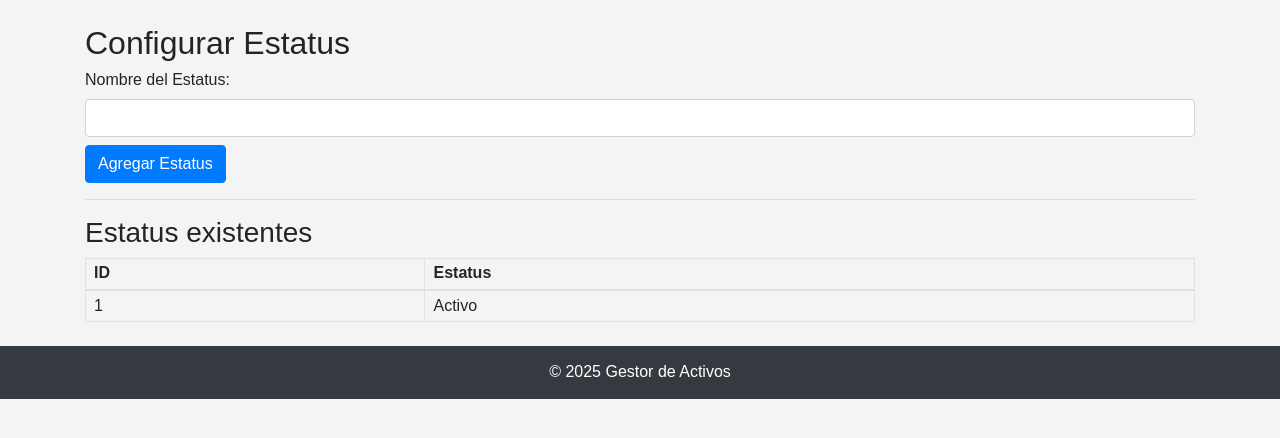
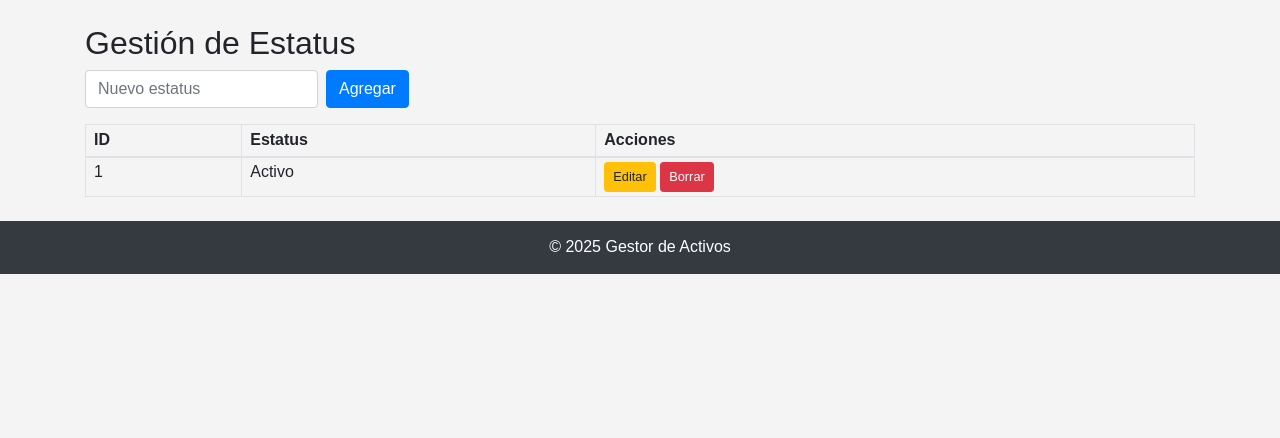
Before and after one commit to fpuentem1/gestor_activos, a Flask app: page /config/statuses in a window 1280 px wide. Shown: the part 53-491 px from the top of the page. Run offline with Flask 3, Linux system fonts and the light colour scheme; the visitor is signed in with stand-in values (Sample User, id 1); data comes from the database, SQL or seed files in the repository; data that the repository does not hold is empty; some libraries are stand-ins or nearby versions.

Commit message:
Arreglo: botones Editar/Borrar en gestión de catálogos

```diff
--- a/templates/config_statuses.html
+++ b/templates/config_statuses.html
@@ -1,28 +1,27 @@
 {% extends "base.html" %}
-{% block title %}Configuración - Estatus{% endblock %}
+{% block title %}Gestión de Estatus{% endblock %}
 {% block content %}
-<h2>Configurar Estatus</h2>
-<form method="POST" action="{{ url_for('config_statuses') }}">
-    <div class="form-group">
-        <label for="name">Nombre del Estatus:</label>
-        <input type="text" class="form-control" name="name" id="name" required>
-    </div>
-    <button type="submit" class="btn btn-primary">Agregar Estatus</button>
+  <h2>Gestión de Estatus</h2>
+  <form method="POST" class="form-inline mb-3">
+    <input type="text" name="name" class="form-control mr-2" placeholder="Nuevo estatus" required>
+    <button type="submit" class="btn btn-primary">Agregar</button>
   </form>
-<hr>
-<h3>Estatus existentes</h3>
+
   <table class="table table-bordered">
     <thead>
-        <tr>
-            <th>ID</th>
-            <th>Estatus</th>
-        </tr>
+      <tr><th>ID</th><th>Estatus</th><th>Acciones</th></tr>
     </thead>
     <tbody>
-        {% for status in statuses %}
+      {% for st in statuses %}
       <tr>
-                <td>{{ status['id'] }}</td>
-                <td>{{ status['name'] }}</td>
+        <td>{{ st['id'] }}</td>
+        <td>{{ st['name'] }}</td>
+        <td>
+          <a href="{{ url_for('edit_status', status_id=st['id']) }}" class="btn btn-sm btn-warning">Editar</a>
+          <form action="{{ url_for('delete_status', status_id=st['id']) }}" method="post" style="display:inline;">
+            <button class="btn btn-sm btn-danger" onclick="return confirm('Eliminar estatus?');">Borrar</button>
+          </form>
+        </td>
       </tr>
       {% endfor %}
     </tbody>
```
Lines whose indentation alone changed are shown as unchanged.
